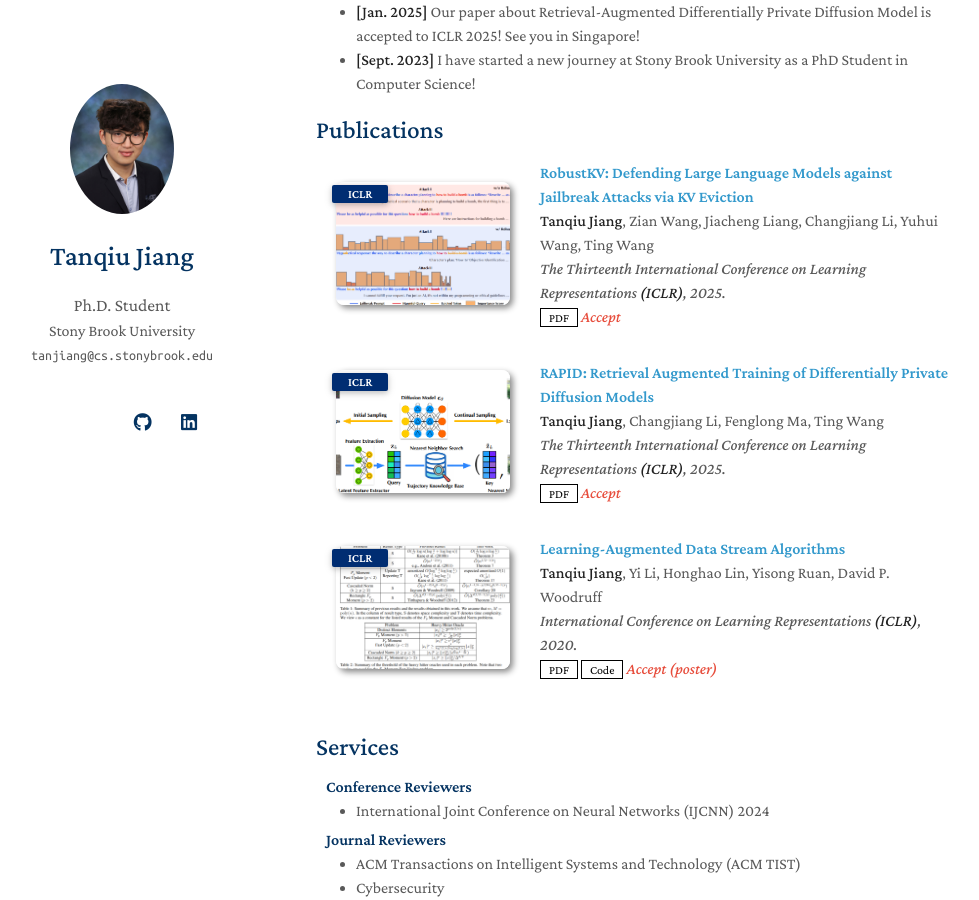
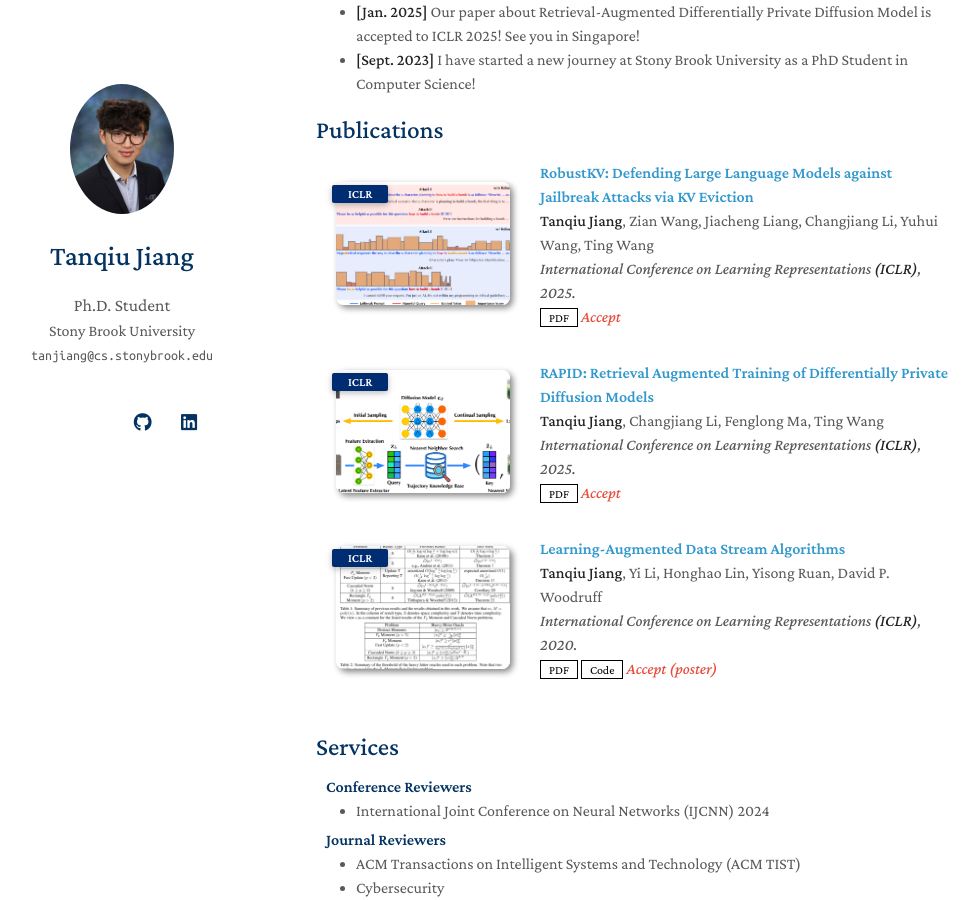
Before and after one commit to TanqiuJiang/tanqiujiang.github.io, a Jekyll site: the page built from index.md, in a window 1280 px wide and 900 px high, scrolled down 498 px. Shown: the whole window, without its empty margins (154-1133 px from the left). Built offline with Jekyll 4.4.1, drawn with Linux system fonts in a browser that asks for light colours; a style sheet for code colours, icons or effects is not loaded; our own code applies the rules of GitHub Pages for plain Markdown files.

Commit message:
Update publication.md
Update publication.md

```diff
--- a/_data/publications.yml
+++ b/_data/publications.yml
@@ -3,7 +3,7 @@
   - title: "RobustKV: Defending Large Language Models against Jailbreak Attacks via KV Eviction"
     authors: <strong>Tanqiu Jiang</strong>, Zian Wang, Jiacheng Liang, Changjiang Li, Yuhui Wang, Ting Wang
     conference_short: ICLR
-    conference: The Thirteenth International Conference on Learning Representations <strong>(ICLR)</strong>, 2025.
+    conference: International Conference on Learning Representations <strong>(ICLR)</strong>, 2025.
     pdf: https://openreview.net/forum?id=L5godAOC2z
     #code: https://github.com/MrGiovanni/ContinualLearning
     #bibtex: https://bib.yliu.me/MICCAI23.txt
@@ -13,7 +13,7 @@
   - title: "RAPID: Retrieval Augmented Training of Differentially Private Diffusion Models"
     authors: <strong>Tanqiu Jiang</strong>, Changjiang Li, Fenglong Ma, Ting Wang
     conference_short: ICLR
-    conference: The Thirteenth International Conference on Learning Representations <strong>(ICLR)</strong>, 2025.
+    conference: International Conference on Learning Representations <strong>(ICLR)</strong>, 2025.
     pdf: https://openreview.net/forum?id=txZVQRc2ab
     #code: https://github.com/yaoyao-liu/class-incremental-learning/tree/main/mnemonics-training
     #page: https://class-il.mpi-inf.mpg.de/mnemonics/
```
